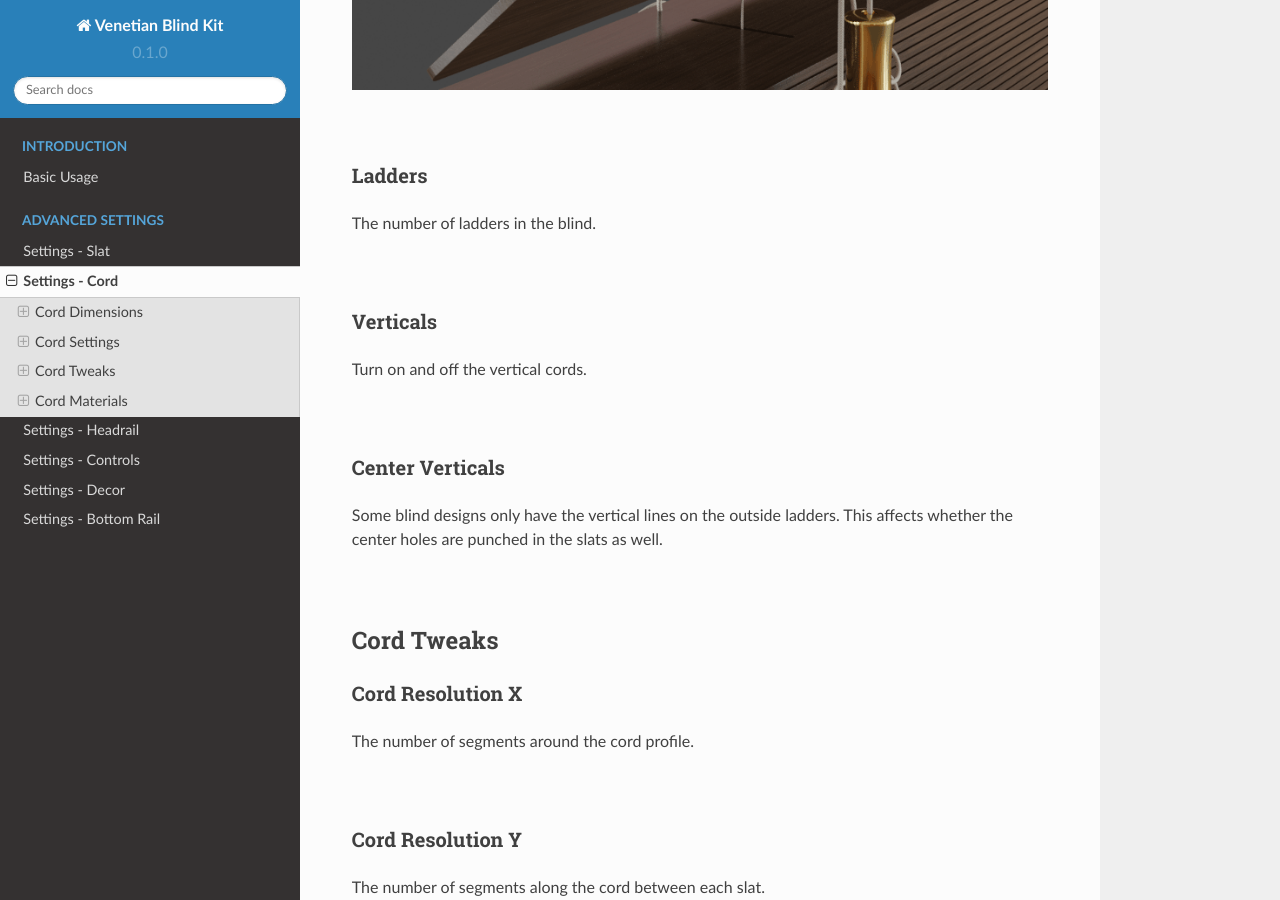
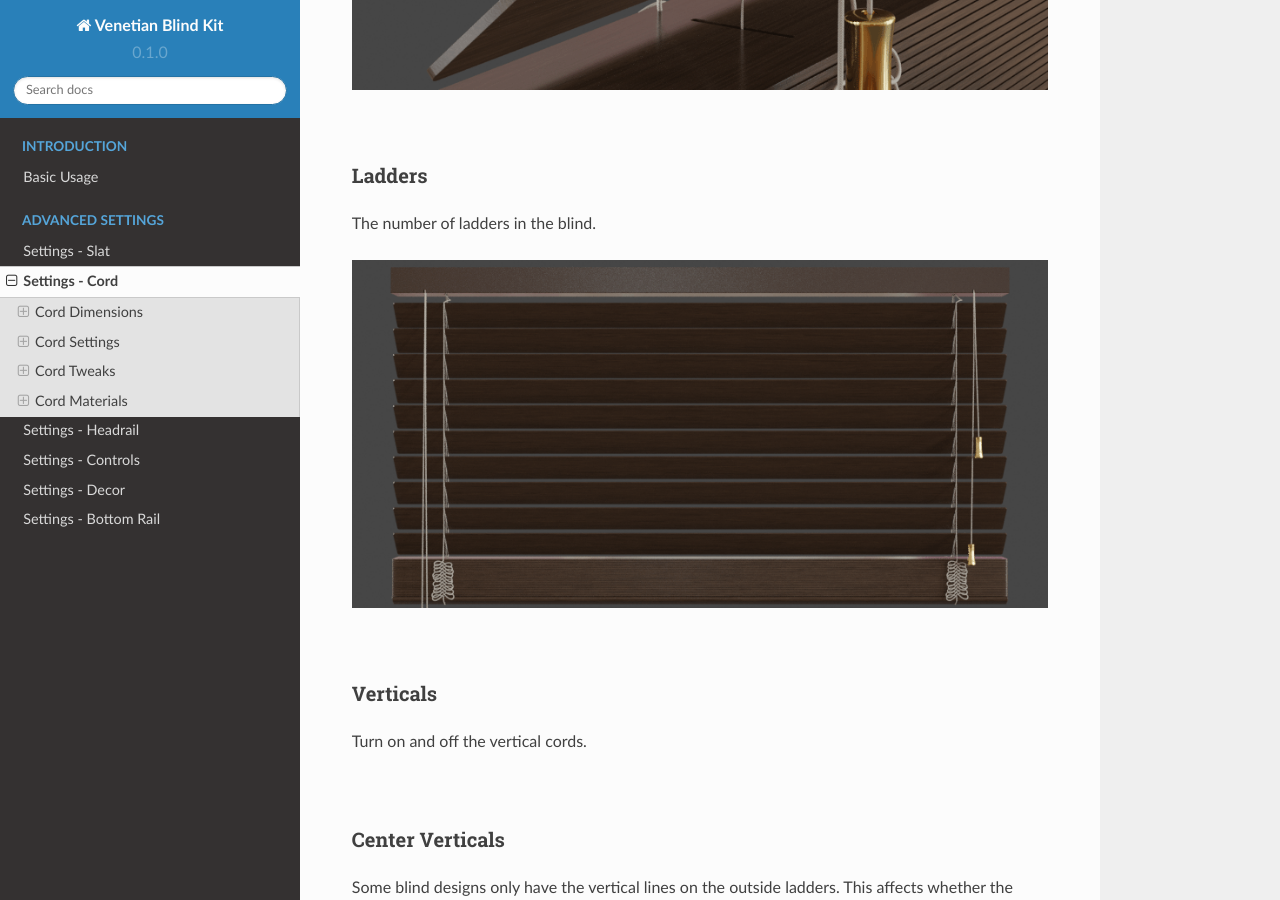
Before and after one commit to imperfectlink/VenetianBlindKit, a Sphinx documentation site: the page built from docs/source/cord.rst, in a window 1280 px wide and 900 px high, scrolled down 4370 px. Built offline with Sphinx 7.4.7 and the Read the Docs theme 2.0.0, drawn with Linux system fonts in a browser that asks for light colours.

Commit message:
Update cord.rst

```diff
--- a/docs/source/cord.rst
+++ b/docs/source/cord.rst
@@ -79,6 +79,8 @@ Ladders
 
 The number of ladders in the blind.
 
+.. image:: img/VBK_Ladders.gif
+
 |
 
 Verticals
```
